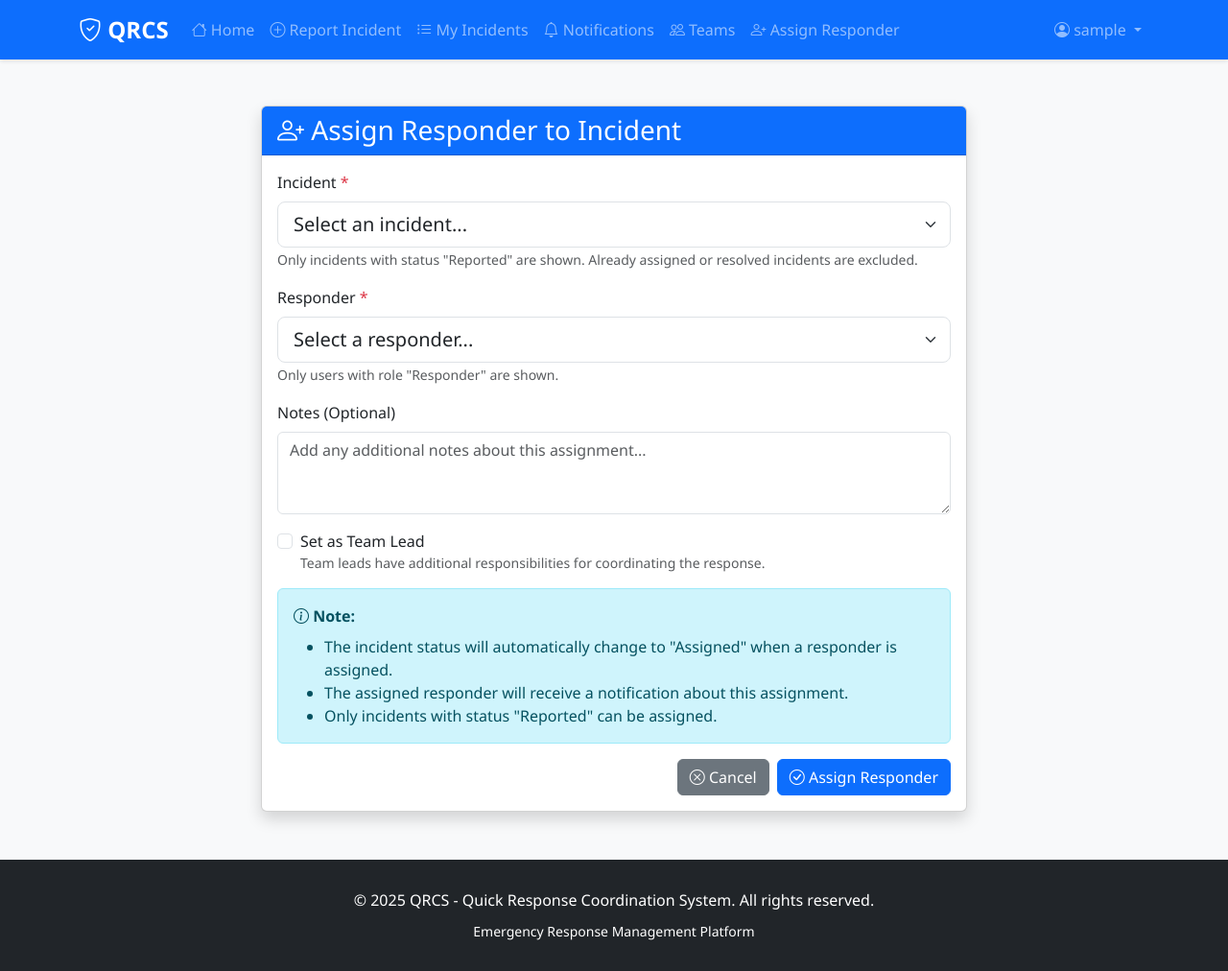
After one commit to trinadhgeti999/QRCS, a Django app: page /assign-responder/ in a window 1280 px wide. The commit adds this page. Shown: the whole page at 96% size. Run offline with Django 5.2, Linux system fonts and the light colour scheme; a user stored in the database is signed in; tables that the repository leaves empty hold one stand-in row (values such as "Sample post"); parts of the project's set-up code (start-up, migrations or seed data) failed here and were passed over.

Commit message:
updated permissions of roles

```diff
--- /dev/null
+++ b/frontend/templates/frontend/assign_responder.html
@@ -0,0 +1,88 @@
+{% extends 'frontend/base.html' %}
+
+{% block title %}Assign Responder - QRCS{% endblock %}
+
+{% block content %}
+<div class="container my-5">
+    <div class="row justify-content-center">
+        <div class="col-lg-8">
+            <div class="card shadow">
+                <div class="card-header bg-primary text-white">
+                    <h3 class="mb-0"><i class="bi bi-person-plus"></i> Assign Responder to Incident</h3>
+                </div>
+                <div class="card-body">
+                    <form method="post">
+                        {% csrf_token %}
+
+                        <div class="mb-3">
+                            <label for="incident" class="form-label">Incident <span class="text-danger">*</span></label>
+                            <select class="form-select form-select-lg" id="incident" name="incident" required>
+                                <option value="">Select an incident...</option>
+                                {% for incident in incidents %}
+                                <option value="{{ incident.id }}" {% if preselected_incident_id == incident.id %}selected{% endif %}>
+                                    {{ incident.incident_id }} - {{ incident.title }} ({{ incident.get_status_display }})
+                                </option>
+                                {% empty %}
+                                <option value="" disabled>No reported incidents available</option>
+                                {% endfor %}
+                            </select>
+                            <small class="text-muted">Only incidents with status "Reported" are shown. Already assigned or resolved incidents are excluded.</small>
+                        </div>
+
+                        <div class="mb-3">
+                            <label for="responder" class="form-label">Responder <span class="text-danger">*</span></label>
+                            <select class="form-select form-select-lg" id="responder" name="responder" required>
+                                <option value="">Select a responder...</option>
+                                {% for responder in responders %}
+                                <option value="{{ responder.id }}">
+                                    {{ responder.username }}
+                                    {% if responder.email %}({{ responder.email }}){% endif %}
+                                    {% if not responder.is_available %}
+                                    <span class="text-muted">- Unavailable</span>
+                                    {% endif %}
+                                </option>
+                                {% empty %}
+                                <option value="" disabled>No responders available</option>
+                                {% endfor %}
+                            </select>
+                            <small class="text-muted">Only users with role "Responder" are shown.</small>
+                        </div>
+
+                        <div class="mb-3">
+                            <label for="notes" class="form-label">Notes (Optional)</label>
+                            <textarea class="form-control" id="notes" name="notes" rows="3"
+                                      placeholder="Add any additional notes about this assignment..."></textarea>
+                        </div>
+
+                        <div class="mb-3 form-check">
+                            <input type="checkbox" class="form-check-input" id="is_lead" name="is_lead">
+                            <label class="form-check-label" for="is_lead">
+                                Set as Team Lead
+                            </label>
+                            <small class="text-muted d-block">Team leads have additional responsibilities for coordinating the response.</small>
+                        </div>
+
+                        <div class="alert alert-info">
+                            <i class="bi bi-info-circle"></i> <strong>Note:</strong>
+                            <ul class="mb-0 mt-2">
+                                <li>The incident status will automatically change to "Assigned" when a responder is assigned.</li>
+                                <li>The assigned responder will receive a notification about this assignment.</li>
+                                <li>Only incidents with status "Reported" can be assigned.</li>
+                            </ul>
+                        </div>
+
+                        <div class="d-grid gap-2 d-md-flex justify-content-md-end">
+                            <a href="{% url 'frontend:homepage' %}" class="btn btn-secondary">
+                                <i class="bi bi-x-circle"></i> Cancel
+                            </a>
+                            <button type="submit" class="btn btn-primary">
+                                <i class="bi bi-check-circle"></i> Assign Responder
+                            </button>
+                        </div>
+                    </form>
+                </div>
+            </div>
+        </div>
+    </div>
+</div>
+{% endblock %}
--- a/frontend/templates/frontend/base.html
+++ b/frontend/templates/frontend/base.html
@@ -113,6 +113,15 @@
                             <i class="bi bi-people"></i> Teams
                         </a>
                     </li>
+                    {% if user.is_authenticated %}
+                    {% if user.is_staff or user.role == 'admin' %}
+                    <li class="nav-item">
+                        <a class="nav-link" href="{% url 'frontend:assign_responder' %}">
+                            <i class="bi bi-person-plus"></i> Assign Responder
+                        </a>
+                    </li>
+                    {% endif %}
+                    {% endif %}
                 </ul>
                 <ul class="navbar-nav">
                     {% if user.is_authenticated %}
--- a/frontend/templates/frontend/update_status.html
+++ b/frontend/templates/frontend/update_status.html
@@ -41,7 +41,11 @@
                                 </option>
                                 {% endfor %}
                             </select>
+                            {% if not is_admin %}
+                            <small class="text-muted">Responders can only update status to: In Progress, Resolved, or Closed.</small>
+                            {% else %}
                             <small class="text-muted">Select the current status of this incident.</small>
+                            {% endif %}
                         </div>
 
                         <div class="mb-3">
--- a/frontend/urls.py
+++ b/frontend/urls.py
@@ -22,4 +22,5 @@ urlpatterns = [
     # Response Teams URLs
     path('teams/', views.team_list, name='team_list'),
     path('team/<int:team_id>/', views.team_detail, name='team_detail'),
+    path('assign-responder/', views.assign_responder, name='assign_responder'),
 ]
--- a/frontend/views.py
+++ b/frontend/views.py
@@ -289,10 +289,24 @@ def update_incident_status(request, incident_id):
 
             return redirect('frontend:incident_detail', incident_id=incident.id)
 
+    # Filter status choices based on user role
+    # Admins can see all statuses
+    # Responders can only see: in_progress, resolved, closed
+    if is_admin:
+        status_choices = Incident.STATUS_CHOICES
+    else:
+        # Responder - only show in_progress, resolved, closed
+        status_choices = [
+            ('in_progress', 'In Progress'),
+            ('resolved', 'Resolved'),
+            ('closed', 'Closed'),
+        ]
+
     context = {
         'incident': incident,
-        'status_choices': Incident.STATUS_CHOICES,
+        'status_choices': status_choices,
         'severity_choices': Incident.SEVERITY_CHOICES,
+        'is_admin': is_admin,
     }
     return render(request, 'frontend/update_status.html', context)
 
@@ -357,3 +371,77 @@ def team_detail(request, team_id):
         'can_edit': request.user.is_staff or request.user.role == 'admin',
     }
     return render(request, 'frontend/team_detail.html', context)
+
+
+@login_required
+def assign_responder(request):
+    """Assign a responder to an incident (Admin/Administrator only)."""
+    # Check if user is admin/administrator
+    is_admin = request.user.is_staff or request.user.role == 'admin'
+
+    if not is_admin:
+        messages.error(request, 'Only administrators can assign responders.')
+        return redirect('frontend:homepage')
+
+    # Pre-select incident if provided in query params
+    preselected_incident_id = request.GET.get('incident', None)
+    if preselected_incident_id:
+        try:
+            preselected_incident_id = int(preselected_incident_id)
+        except (ValueError, TypeError):
+            preselected_incident_id = None
+
+    if request.method == 'POST':
+        incident_id = request.POST.get('incident')
+        responder_id = request.POST.get('responder')
+        notes = request.POST.get('notes', '')
+        is_lead = request.POST.get('is_lead') == 'on'
+
+        if not incident_id or not responder_id:
+            messages.error(request, 'Please select both an incident and a responder.')
+        else:
+            try:
+                incident = get_object_or_404(Incident, id=incident_id)
+                responder = get_object_or_404(User, id=responder_id)
+
+                # Validate responder role
+                if responder.role != 'responder':
+                    messages.error(request, f'{responder.username} is not a responder. Only users with role "Responder" can be assigned.')
+                # Validate incident status
+                elif incident.status not in ['reported']:
+                    messages.error(
+                        request,
+                        f'Cannot assign responder to incident with status "{incident.get_status_display()}". Only incidents with status "Reported" can be assigned.'
+                    )
+                # Check if already assigned
+                elif ResponseTeam.objects.filter(incident=incident, responder=responder).exists():
+                    messages.warning(request, f'{responder.username} is already assigned to this incident.')
+                else:
+                    # Create assignment (signal will handle status update and notification)
+                    ResponseTeam.objects.create(
+                        incident=incident,
+                        responder=responder,
+                        assigned_by=request.user,
+                        notes=notes,
+                        is_lead=is_lead
+                    )
+                    messages.success(
+                        request,
+                        f'Successfully assigned {responder.username} to incident {incident.incident_id}. The incident status has been updated to "Assigned".'
+                    )
+                    return redirect('frontend:incident_detail', incident_id=incident.id)
+            except Exception as e:
+                messages.error(request, f'Error assigning responder: {str(e)}')
+
+    # Get only responders for dropdown
+    responders = User.objects.filter(role='responder', is_active=True).order_by('username')
+
+    # Get only reported incidents for dropdown
+    reported_incidents = Incident.objects.filter(status='reported').order_by('-created_at')
+
+    context = {
+        'responders': responders,
+        'incidents': reported_incidents,
+        'preselected_incident_id': preselected_incident_id,
+    }
+    return render(request, 'frontend/assign_responder.html', context)
--- a/responses/apps.py
+++ b/responses/apps.py
@@ -4,3 +4,7 @@ from django.apps import AppConfig
 class ResponsesConfig(AppConfig):
     default_auto_field = 'django.db.models.BigAutoField'
     name = 'responses'
+
+    def ready(self):
+        """Import signals when app is ready."""
+        import responses.signals  # noqa
```
Also changed, not shown: FIXES_COMPLETE.md (added, +209 -0 lines), frontend/templates/frontend/incident_detail.html (+19 -0 lines), responses/signals.py (added, +37 -0 lines).
